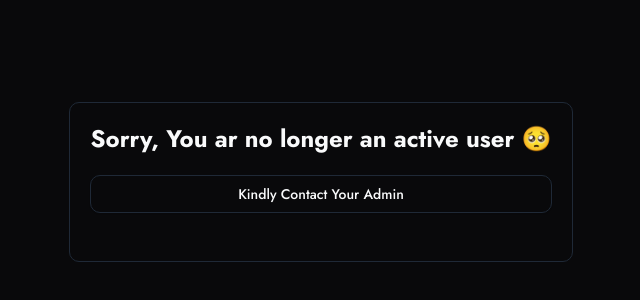
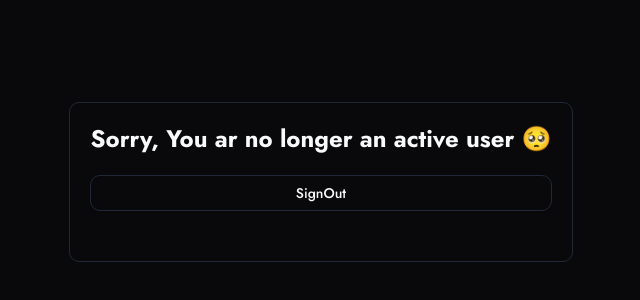
Before and after one commit to an1ket-s1ngh/rbac-management-dashboard, a Next.js app: page /inactive in a window 1280 px wide. Shown: the part 218-518 px from the top of the page, without its empty margins (319-959 px from the left). Built offline with nearby package versions, Linux system fonts and the light colour scheme.

Commit message:
Replace contact button with SignOut component in inactive page

```diff
--- a/app/inactive/page.tsx
+++ b/app/inactive/page.tsx
@@ -1,5 +1,7 @@
 import { Button } from '@/components/ui/button'
+import { Sign } from 'crypto'
 import React from 'react'
+import SignOut from '../dashboard/components/SignOut'
 
 export default function page() {
   return (
@@ -10,7 +12,7 @@ export default function page() {
         </div>
 
         <div className='flex flex-col gap-5'>
-        <Button className=" h-full w-full flex items-center gap-2" variant="outline">Kindly Contact Your Admin</Button>
+        <SignOut />
         </div>
     </div>
     </div>
```
